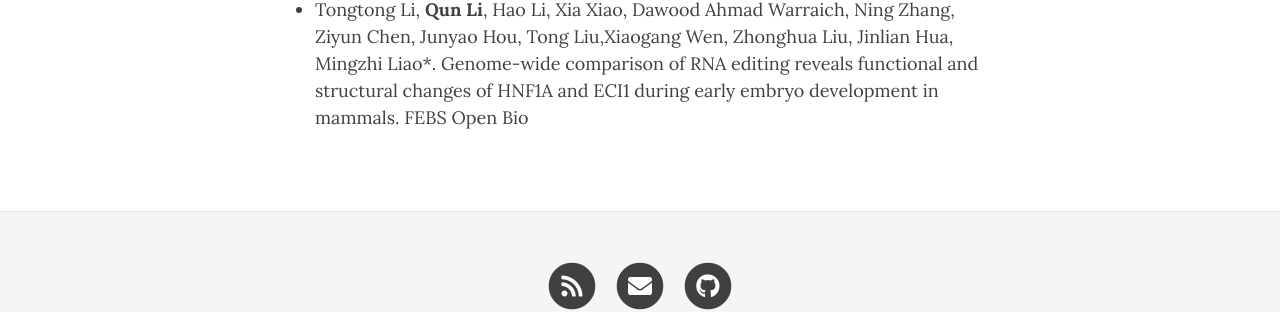
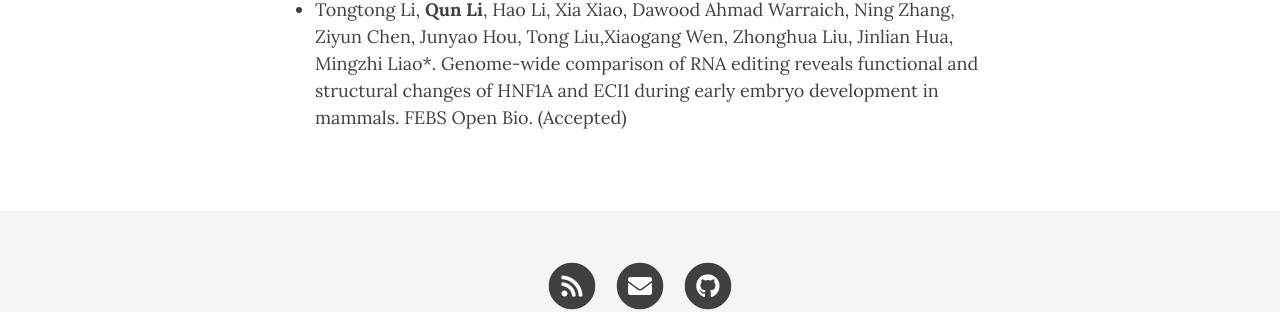
Before and after one commit to leequn/leequn.github.io, a Jekyll site: the page built from publications.md, in a window 1280 px wide and 954 px high. Shown: the part 509-821 px from the top of the window. Built offline with Jekyll 4.4.1, drawn with Linux system fonts in a browser that asks for light colours; nearby versions of some CDN libraries.

Commit message:
Update publications.md

```diff
--- a/publications.md
+++ b/publications.md
@@ -9,4 +9,4 @@ subtitle: Make Your Absence Felt
 [[Abstract]](https://pubmed.ncbi.nlm.nih.gov/32211685/)
 [[Full Paper]](/resources/publications/2020_mo.pdf)
 
-- Tongtong Li, **Qun Li**, Hao Li, Xia Xiao, Dawood Ahmad Warraich, Ning Zhang, Ziyun Chen, Junyao Hou, Tong Liu,Xiaogang Wen, Zhonghua Liu, Jinlian Hua, Mingzhi Liao\*. Genome-wide comparison of RNA editing reveals functional and structural changes of HNF1A and ECI1 during early embryo development in mammals. FEBS Open Bio
+- Tongtong Li, **Qun Li**, Hao Li, Xia Xiao, Dawood Ahmad Warraich, Ning Zhang, Ziyun Chen, Junyao Hou, Tong Liu,Xiaogang Wen, Zhonghua Liu, Jinlian Hua, Mingzhi Liao\*. Genome-wide comparison of RNA editing reveals functional and structural changes of HNF1A and ECI1 during early embryo development in mammals. FEBS Open Bio. (Accepted)
```
